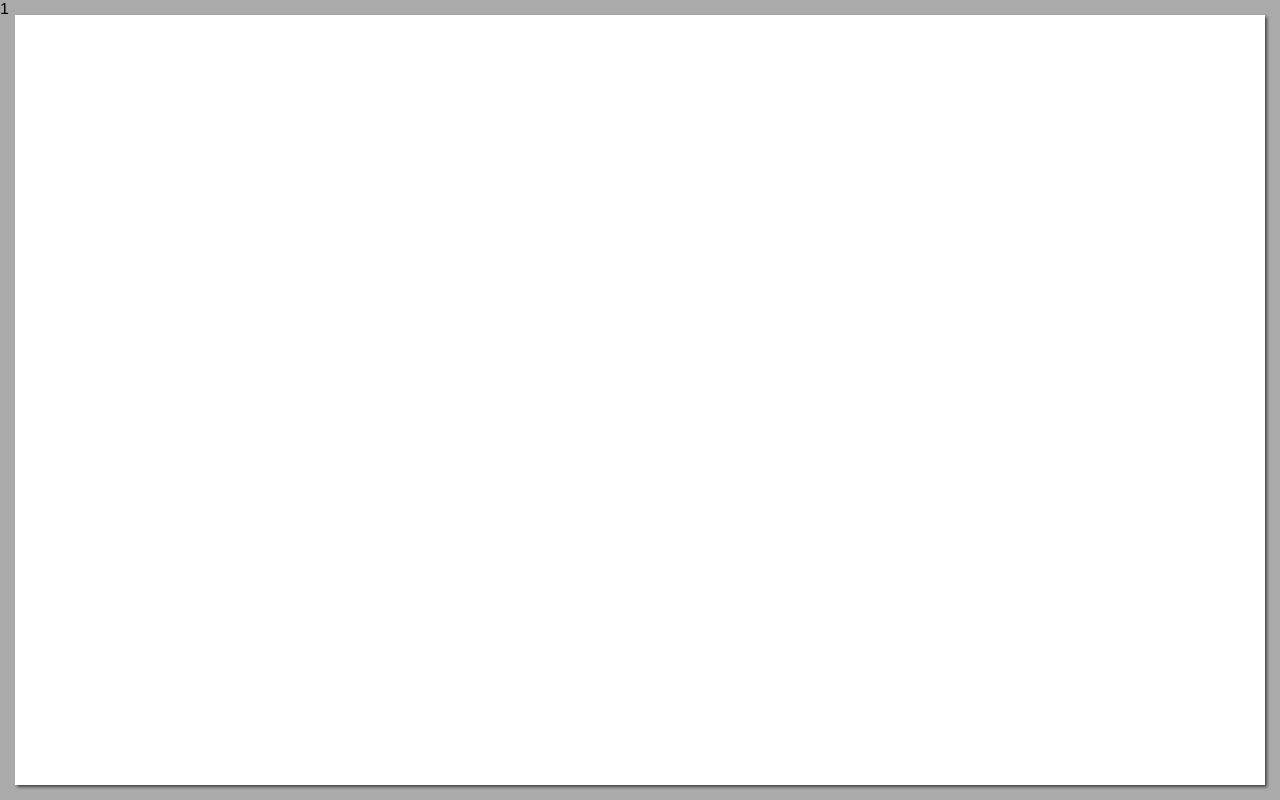
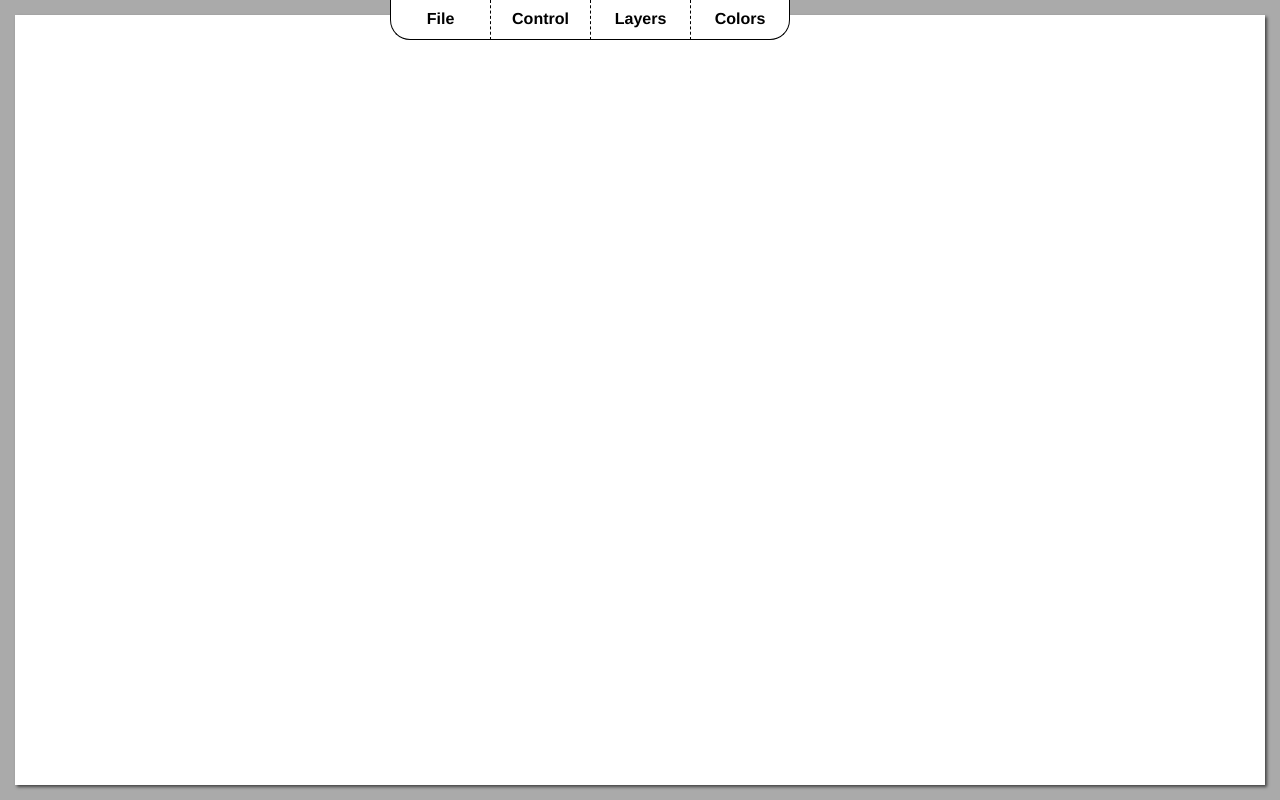
Before and after one commit to plachenko/flipslide_old, a Vue app: page / in a window 1280 px wide. Built offline with nearby package versions, Linux system fonts and the light colour scheme.

Commit message:
adding basic interface components

```diff
--- a/src/App.vue
+++ b/src/App.vue
@@ -1,16 +1,13 @@
 <template>
   <div id="app" onresize="resizer()">
-    <!--
     <div id="topContainer">
-      <div class="btn" style="">Layers</div>
+      <div class="btn" @click="visible.control = !visible.control">File</div>
+      <div class="btn" @click="visible.control = !visible.control">Control</div>
+      <div class="btn">Layers</div>
+      <div class="btn" @click="visible.control = !visible.control">Colors</div>
     </div>
-    -->
-    <FSControl />
-    <span style="position: absolute; top: 0px; left: 0px; z-index: 9999">
-      {{scale}}
-    </span>
+    <FSControl v-show="visible.control" />
     <div ref="can" :style="{transform: 'rotate('+rotation+'deg'+') scale('+scale+')'}" id="canvas-container">
-    <!-- <div ref="can" :style="{transform: 'matrix('+scale+','+rotation+','+(-1*rotation)+','+scale+',0,0)'}" id="canvas-container"> -->
       <!--
       <div class="handle tb" v-for="(i, idx) in 2" :key="idx" :style="{ }"></div>
       <div class="handle rl" style="top: -30px;"></div>
@@ -48,11 +45,6 @@ export default {
 
     })
 
-    setInterval(() => {
-      // this.scale -= Math.sin()
-      // this.rotation += 1
-    }, 1000)
-
     this.$eh.$on('scaler', (e)=>{
       this.scale = e
       /*
@@ -76,6 +68,9 @@ export default {
       canvas_container: null,
       width: 0,
       scale: 1,
+      visible: {
+        control: false
+      },
       temp_scale: 0,
       rotation: 0
     }
@@ -123,18 +118,39 @@ body{
 
 #topContainer {
   margin: 0px auto;
-  width: 600px;
-  height: 50px;
+  width: 500px;
+  height: 40px;
 }
 #topContainer .btn{
-  background-color: #F00;
+  box-sizing: border-box;
+  user-select: none;
+  cursor: pointer;
+  position: relative;
+  float: left;
+  background-color:#FFF;
+
+  z-index: 9999;
+  min-width:100px;
   height: 100%;
+  padding:10px;
+
+  font-weight: bold;
   text-align: center;
-  padding:15px;
-  box-sizing: border-box;
-  float: left;
-  min-width:100px;
-  border-radius: 0px 0px 0px 20px
+
+  border: 1px solid;
+  border-left: 1px dashed;
+  border-right: none;
+  border-top: 0px;
+}
+#topContainer .btn:first-child{
+  border-radius: 0px 0px 0px 20px;
+  border-right: 0px;
+  border-left: 1px solid;
+}
+
+#topContainer .btn:last-child{
+  border-radius: 0px 0px 20px 0px;
+  border-right: 1px solid;
 }
 
 #canvas-container {
--- a/src/components/FSControl.vue
+++ b/src/components/FSControl.vue
@@ -16,11 +16,13 @@ export default {
             context: null,
             mousePos: null,
             points: [],
+            md: false
         }
     },
     mounted(){
         this.canvas = this.$refs.canvas
         this.context = this.canvas.getContext('2d')
+        this.context.imageSmoothingEnabled = true
 
         this.sizeCanvas()
 
@@ -71,20 +73,30 @@ export default {
 
         dnEvt(e) {
             // Capture the pointer
-            Vue.set(this.points, 0, {x: e.clientX, y: e.clientY})
-            Vue.set(this.points, 1, {x: e.clientX, y: e.clientY})
+            let _x = Math.round(e.clientX)
+            let _y = Math.round(e.clientY)
+
+            this.md = true
+
+            Vue.set(this.points, 0, {x: _x, y: _y})
+            Vue.set(this.points, 1, {x: _x, y: _y})
         },
         mvEvt(e) {
             // If there is no pointer down, set mouse position
-            if(this.points[0] && this.points[1]){
-                Vue.set(this.points, 0, {x: e.clientX, y: e.clientY})
+            let _x = Math.round(e.clientX)
+            let _y = Math.round(e.clientY)
+
+            if(this.md){
+                Vue.set(this.points, 0, {x: _x, y: _y})
             } else {
-                this.mousePos = {x: e.clientX, y: e.clientY}
+                this.context.clearRect(0, 0, window.innerWidth, window.innerHeight)
+                this.mousePos = {x: _x, y: _y}
             }
         },
         upEvt(e) {
             // Clear the canvas.
             this.points = []
+            this.md = false
 
             this.context.clearRect(0,0,this.canvas.width, this.canvas.height)
         },
@@ -179,13 +191,24 @@ export default {
             let _midX = (this.xDiff / 2) + this.points[0].x
             let _midY = (this.yDiff / 2) + this.points[0].y
             let _ctx = this.context
+            let _sAngle = 0
+            let _x = this.points[1].x
+            let _y = this.points[1].y
+
+            if(_x < this.points[0].x){
+                // console.log('x is less...')
+                _sAngle = -1 * this.soh
+            } else {
+                // console.log('x is more...')
+                _sAngle = -1 * (-1 * this.soh + 1)
+            }
 
             _ctx.lineWidth = 3
             _ctx.strokeStyle = "#000"
 
             //Draw InnerCircle
             _ctx.beginPath()
-            _ctx.arc(this.points[1].x, this.points[1].y, 25, 0, -1*this.soh * (Math.PI))
+            _ctx.arc(_x, _y, 25, _sAngle, 0)
             _ctx.stroke()
             _ctx.closePath()
 
@@ -193,7 +216,7 @@ export default {
 
             //Draw OverCircle
             _ctx.beginPath()
-            _ctx.arc(_midX, _midY, (this.hyp / 2), 0, Math.PI *2)
+            _ctx.arc(_midX, _midY, (this.hyp / 2), 0, (Math.PI * 2))
             _ctx.stroke()
             _ctx.closePath()
 
@@ -298,12 +321,13 @@ export default {
         height: 100%;
         top: 0px;
         left: 0px;
-        z-index: 9999;
+        z-index: 9997;
     }
     #canvas{
-        z-index: 9998;
+        z-index: 9996;
         position: absolute;
         top: 0px;
         left: 0px;
+        image-rendering: pixelated;
     }
 </style>
```
